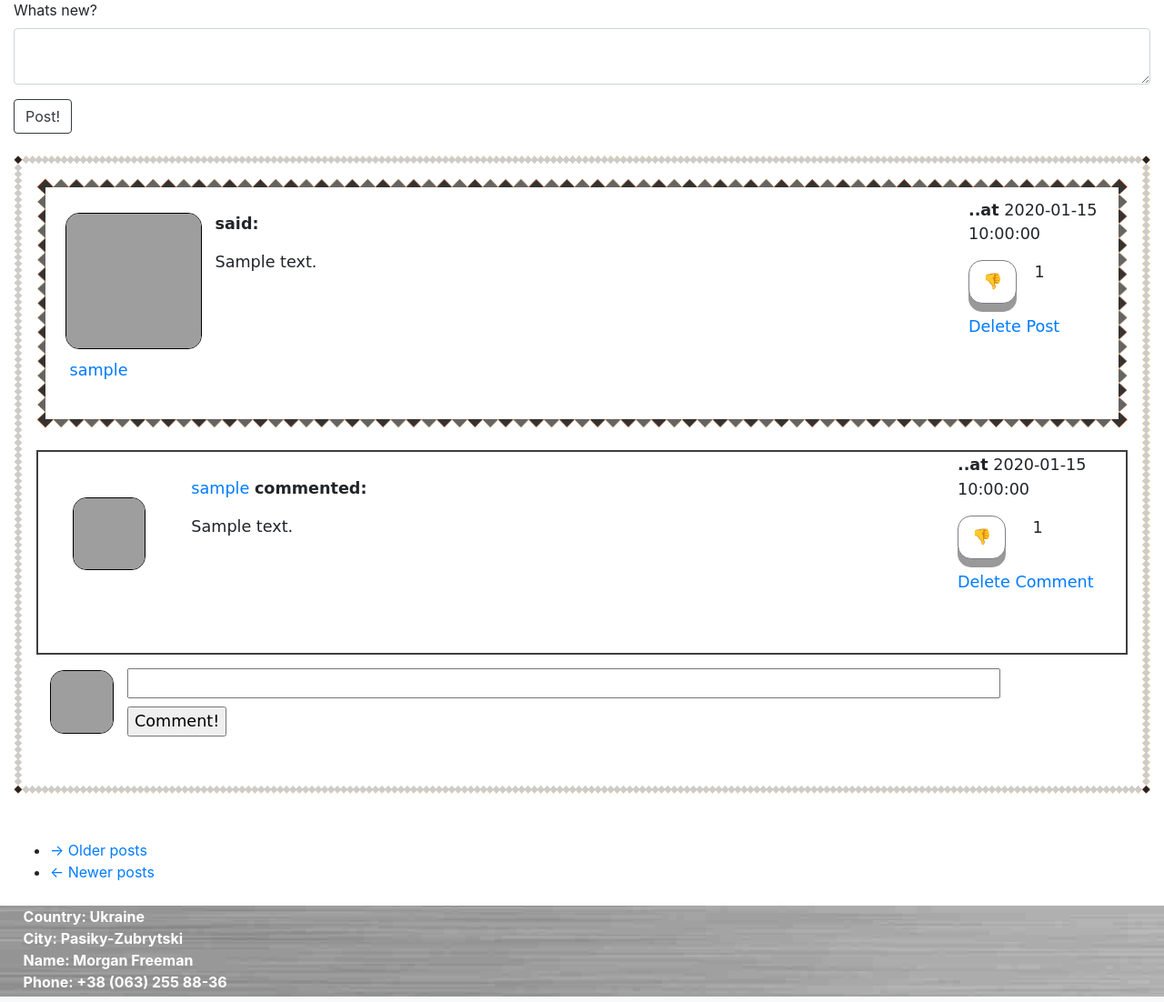
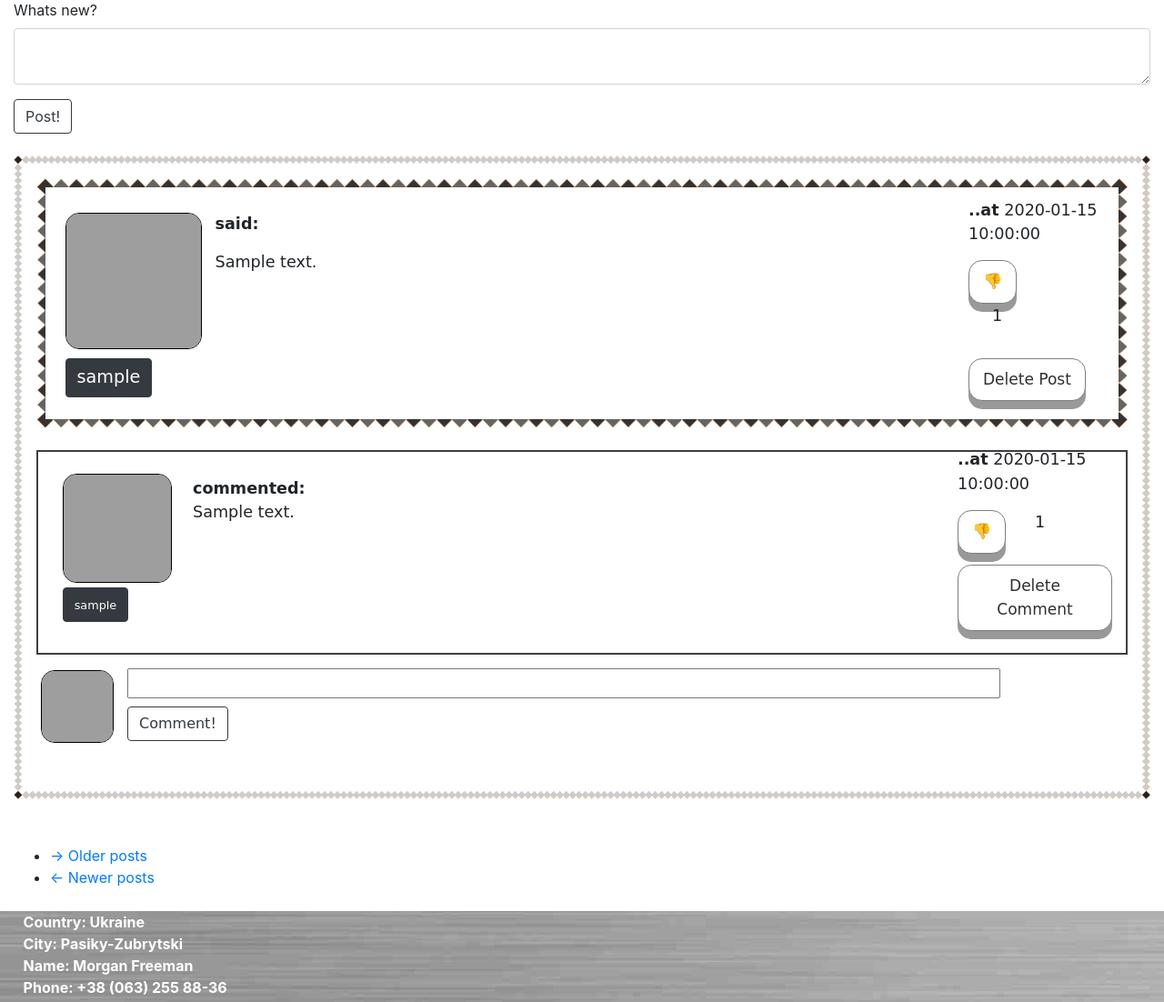
Before and after one commit to SLDem/MySNSite, a Flask app: page / in a window 1280 px wide. Shown: the part 133-1235 px from the top of the page at 91% size. Run offline with Flask 2, Linux system fonts and the light colour scheme; a user stored in the database is signed in; tables that the repository leaves empty hold one stand-in row (values such as "Sample post"); some libraries are stand-ins or nearby versions; grey boxes are pictures that could not be loaded.

Commit message:
Changed some layouts and some buttons

```diff
--- a/app/static/main.css
+++ b/app/static/main.css
@@ -4,25 +4,25 @@
 
     #container_post {width:100%; height: 190px; margin-bottom: 2%;}
     #left_post {float: left; width: 160px; margin-left: 1%; margin-top: 0.1%;}
-    #center_post {margin: 0 auto; width: 80%; margin-top: 1%; margin-left: 1%;}
+    #center_post {margin: 0 auto; width: 80%; margin-top: 1%; margin-left: 155px;}
     #right_post {float: right;  width: 150px; margin-top: -100px;}
 
     #container_comment {width: 100%; height: 190px;}
-    #left_comment {float: left; width: 130px; height: 130px; margin-left: 2%; margin-top: 2%;}
-    #center_comment {margin: 0 auto; width: 85%; margin-top: 1%; margin-left: 50px;}
-    #right_comment {float: right; width: 170px; margin-top: -110px;}
+    #left_comment {float: left; width: 130px; height: 130px; margin-left: 1%; margin-top: -0.2%;}
+    #center_comment {margin: 0 auto; width: 80%; margin-top: 1%; margin-left: 155px;}
+    #right_comment {float: right; width: 170px; margin-top: -100px;}
 
     #container_post_comment {width:100%;}
-    #left_post_comment {float: left; width: 20px; margin-left: 15px; margin-top: 2px; }
+    #left_post_comment {float: left; width: 20px; margin-left: 5px; margin-top: 2px; }
     #right_post_comment {margin: 0 auto; width: 80%; margin-top: 1.27%; margin-left: 100px; margin-right: 50px;}
 
     #like_container {width: 100%;}
-    #like_button {float: left; width: 20px;}
-    #like_count {margin: 0 auto; width: 5px;}
+    #like_button {float: left; width: 50%;}
+    #like_count {margin: 0 auto; width: 40%; margin-right: 4rem; margin-top: 1%;}
 
     #dislike_container {width: 100%;}
-    #dislike_button {float: left; width: 20px;}
-    #dislike_count {margin: 0 auto; width: 5px;}
+    #dislike_button {float: left; width: 50%;}
+    #dislike_count {margin: 0 auto; width: 30%; margin-right: 4rem; margin-top: 1%;}
 
     .delete_button {
     margin-top: 2.1rem;
@@ -84,12 +84,36 @@
     font-size: 1.2rem;
     }
 
+    .name_link {
+    color: black !important;
+    font-family: 'Comic Sans MS', cursive;
+    font-size: 1.2rem;
+    display: inline-block;
+    }
+
     .yes_no_button {
     text-decoration: none !important;
     font-family: 'Comic Sans MS', cursive;
     font-size: 1.2rem;
     display: inline-block;
     color: white;
+    }
+
+    .under_avatar_username_post {
+    text-decoration: none !important;
+    font-family: 'Comic Sans MS', cursive;
+    font-size: 1.2rem;
+    display: inline-block;
+    color: white;
+    }
+
+    .under_avatar_username_comment {
+    text-decoration: none !important;
+    font-family: 'Comic Sans MS', cursive;
+    font-size: 0.8rem;
+    display: inline-block;
+    color: white;
+
     }
 
 
@@ -102,7 +126,7 @@
     text-align: center;
     text-decoration: none;
     outline: none;
-    color: black !important;
+    color: #303030 !important;
     background-color: white;
     border: solid;
     border-color: #7B7E84;
--- a/app/templates/_comment.html
+++ b/app/templates/_comment.html
@@ -4,22 +4,25 @@
         <div id="left_comment">
             <a href="{{ url_for('user', username=comment.commenter.username) }}">
                 {% if comment.commenter.avatar_set %}
-                    <img class="avatar" height="80px" width="80px" src="{{ url_for('static', filename=comment.commenter.username + '.jpg') }}">
+                    <img class="avatar" height="120px" width="120px" src="{{ url_for('static', filename=comment.commenter.username + '.jpg') }}">
                 {% else %}
-                    <img class="roboavatar" src="{{ avatars.robohash(comment.commenter.username, size='80') }}" />
+                    <img class="roboavatar" src="{{ avatars.robohash(comment.commenter.username, size='120') }}" />
                 {% endif %}
             </a>
+            <div style="position: relative; margin-top: 5px;">
+                <a href="{{ url_for('user', username=comment.commenter.username) }}">
+                    <button class="btn btn-dark"><div class="under_avatar_username_comment"><span>{{ comment.commenter.username }}</span></div></button>
+                </a>
+            </div>
         </div>
 
         <!-- Comment body -->
         <div id="center_comment">
-            <p><a href="{{ url_for('user', username=comment.commenter.username) }}">
-                {{ comment.commenter.username }}
-            </a><b>commented: </b></p>
+            </a><b>commented: </b>
             <p>{{ comment.body }}</p>
         </div>
 
-        <!-- Timestamp and like button -->
+        <!-- Timestamp, like and delete button -->
         <div id="right_comment">
             <p><b>..at</b> {{comment.timestamp.replace(microsecond=0)}}</p>
             {% if current_user.liked_comment(comment) %}
@@ -34,8 +37,8 @@
                 </div>
             {% endif %}
             <div class="delete_button">
-                {% if current_user.username == post.author.username %}
-                    <a href="{{url_for('are_you_sure_comment', comment_id=comment.id)}}">Delete Comment</a>
+                {% if current_user.username == post.author.username or current_user.username == comment.commenter.username %}
+                <a href="{{url_for('are_you_sure_comment', comment_id=comment.id)}}"><div class="button">Delete Comment</div></a>
                 {% endif %}
             </div>
         </div>
--- a/app/templates/_post.html
+++ b/app/templates/_post.html
@@ -14,10 +14,10 @@
                         {% endif %}
                     </a>
                 </div>
-                <div style="position: relative; margin-top: 160px;">
-                    <a href="{{ url_for('user', username=post.author.username) }}">
-                        {{ post.author.username }}
-                    </a>
+                <div style="position: relative; margin-top: 160px; margin-left: -5px;">
+                    <button class="btn btn-dark"><a href="{{ url_for('user', username=post.author.username) }}">
+                        <div class="under_avatar_username_post"><span>{{ post.author.username }}</span></div>
+                    </a></button>
                 </div>
             </div>
 
@@ -27,27 +27,27 @@
                 <p id="post{{ post.id }}">{{ post.body }}</p>
             </div>
 
-            <!-- Timestamp and like button -->
+            <!-- Timestamp, like and delete button -->
             <div id="right_post">
                 <p><b>..at</b> {{post.timestamp.replace(microsecond=0)}}</p>
                 {% if current_user.liked_post(post) %}
                 <div id="like_container">
                     <div id="like_button"><a href="{{ url_for('like_action', post_id=post.id, action='dislike') }}">
-                        <div class="button">&#128078</div>
-                    </a></div>
+                        <div class="button">&#128078</div></a>
+                    </div>
                     <div id="like_count"><p>{{ post.likes.count() }}</p></div>
                 </div>
                 {% else %}
                 <div id="dislike_container">
                     <div id="dislike_button"><a href="{{ url_for('like_action', post_id=post.id, action='like') }}">
-                        <div class="button">&#128077</div>
-                    </a></div>
+                        <div class="button">&#128077</div></a>
+                    </div>
                     <div id="dislike_count"><p>{{ post.likes.count() }}</p></div>
                 </div>
                 {% endif %}
                 <div class="delete_button">
                     {% if current_user.username == post.author.username %}
-                        <a href="{{url_for('are_you_sure_post', post_id=post.id)}}">Delete Post</a>
+                    <a href="{{url_for('are_you_sure_post', post_id=post.id)}}"><div class="button">Delete Post</div></a>
                     {% endif %}
                 </div>
             </div>
@@ -67,10 +67,10 @@
     <div id="container_post_comment">
         <div id="left_post_comment">
             {% if current_user.avatar_set %}
-            <img class="avatar" height="70px" width="70px"
+            <img class="avatar" height="80px" width="80px"
                  src="{{ url_for('static', filename=current_user.username + '.jpg') }}">
             {% else %}
-            <img class="roboavatar" src="{{ avatars.robohash(current_user.username, size='70') }}"/>
+            <img class="roboavatar" src="{{ avatars.robohash(current_user.username, size='80') }}"/>
             {% endif %}
         </div>
         <div class="comment_with_background">
@@ -79,7 +79,7 @@
                       style="margin-bottom: 4%;">
                     <input type="hidden" name="csrf_token" value="{{ csrf_token() }}">
                     <input style="width: 100%; margin-bottom: 1%;" type=text name=comment>
-                    <input type=submit value=Comment!>
+                    <input type=submit class="btn btn-outline-dark" value=Comment!>
                 </form>
             </div>
         </div>
```
Also changed, not shown: app/app.db.
